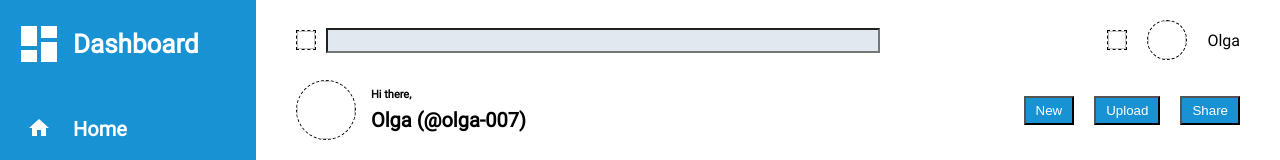
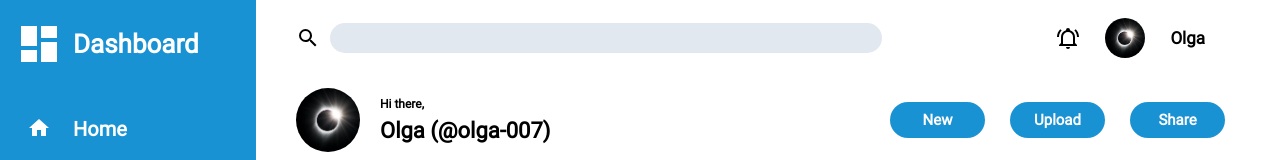
Before and after one commit to olga-007/admin-dashboard, a plain HTML site: page index.html in a window 1280 px wide. Shown: the top 160 px of the page. Drawn offline with Linux system fonts and the light colour scheme.

Commit message:
Refine header styling

```diff
--- a/index.html
+++ b/index.html
@@ -79,27 +79,28 @@
             </ul>
         </div>
     </div>
-    <div class="header">
+    <div class="header shadow">
         <div class="top">
-            <div class="search-bar">
-                <img />
-                <input type="text">
-            </div>
-            <img />
-            <img class="top-avatar" />
+            <form class="search-bar" action="" method="post"
+                onsubmit="alert('Your search would have been submitted now...'); return false;">
+                <input type="image" name="action" src="./assets/magnify.svg">
+                <input type="text" maxlength="100">
+            </form>
+            <img title="No notifications" src="./assets/bell-ring-outline.svg" />
+            <img class="avatar" title="Profile" src="./assets/current-user-avatar.jpeg" />
             <div class="user-name">Olga</div>
         </div>
         <div class="user">
             <div class="user-card">
-                <img />
+                <img src="./assets/current-user-avatar.jpeg" />
                 <div>
                     <div class="hello">Hi there,</div>
                     <div>Olga (@olga-007)</div>
                 </div>
             </div>
-            <button>New</button>
-            <button>Upload</button>
-            <button>Share</button>
+            <a class="btn" href="#">New</a>
+            <a class="btn" href="#">Upload</a>
+            <a class="btn" href="#">Share</a>
         </div>
     </div>
     <div class="main">
--- a/styles.css
+++ b/styles.css
@@ -20,9 +20,11 @@ a {
 
 body {
     font-family: Roboto, Helvetica, Arial, sans-serif;
+    font-size: 16px;
     height: 100vh;
     display: grid;
-    grid-template: auto 1fr / minmax(min-content, 1fr) 4fr;
+    grid-template: auto 1fr / minmax(min-content, 1fr) minmax(750px, 4fr);
+    background-color: rgb(226, 232, 240);
 }
 
 .sidebar {
@@ -85,76 +87,99 @@ ul {
     }
 }
 
+.shadow {
+    box-shadow: 5px 5px 5px rgb(210, 210, 210);
+}
+
 .header {
-    padding: 10px 20px;
+    padding: 8px 25px 8px 20px;
+    background-color: white;
 
     &>* {
-        padding: 10px 20px;
+        padding: 10px 30px 10px 20px;
         display: grid;
         grid-auto-flow: column;
         grid-template-columns: 1fr auto auto auto;
         justify-content: space-between;
         align-items: center;
-        gap: 20px;
+        gap: 25px;
     }
 }
 
-.top img {
-    width: 20px;
-    height: 20px;
-    border: 1px dashed black;
+.top {
+    margin-bottom: 10px;
+
+    & img,
+    & input[type=image] {
+        width: 24px;
+        height: 24px;
+    }
+
+    & img.avatar {
+        width: 40px;
+        height: 40px;
+        border-radius: 50%;
+    }
+
+    & .user-name {
+        font-size: 17px;
+        padding-right: 20px;
+        font-weight: bold;
+    }
 }
 
 .search-bar {
     display: grid;
-    grid-template-columns: auto clamp(300px, 70%, 600px);
+    grid-template-columns: auto clamp(400px, 75%, 750px);
     justify-content: start;
     align-items: center;
     gap: 10px;
 
-    & input {
-        height: 25px;
+    & input[type=text] {
+        font-size: 16px;
+        height: 30px;
+        padding: 0 14px;
         background-color: rgb(226, 232, 240);
+        border-radius: 15px;
+        border: none;
+        outline: none;
     }
-}
-
-img.top-avatar {
-    width: 40px;
-    height: 40px;
-    border: 1px dashed black;
-    border-radius: 50%;
 }
 
 .user-card {
     display: grid;
     grid-template-columns: auto 1fr;
     align-items: center;
-    gap: 15px;
-    font-size: 20px;
+    gap: 20px;
+    font-size: 22px;
     font-weight: bold;
 
     & .hello {
-        font-size: 11px;
+        font-size: 12px;
         margin-bottom: 7px;
     }
 
     & img {
-        width: 60px;
-        height: 60px;
-        border: 1px dashed black;
+        width: 64px;
+        height: 64px;
         border-radius: 50%;
     }
 }
 
-button {
+a.btn {
+    font-size: 15px;
+    font-weight: bold;
     color: white;
     background-color: rgb(25, 146, 212);
-    padding: 5px 10px;
+    border-radius: 20px;
+    line-height: 36px;
+    width: 95px;
+    text-align: center;
 }
 
 .main {
-    background-color: rgb(226, 232, 240);
     padding: 20px;
+    padding-right: 25px;
     display: grid;
     grid-template: auto 1fr / 3fr 1fr;
     gap: 20px;
@@ -225,18 +250,18 @@ button {
     border: 1px solid red;
 
     &>* {
+        border: 1px solid blue;
+    }
+
+    &>*>* {
+        border: 1px solid black;
+    }
+
+    &>*>*>* {
         border: 1px solid orange;
     }
 
-    &>*>* {
-        border: 1px solid blue;
-    }
-
-    &>*>*>* {
+    &>*>*>*>* {
         border: 1px solid aqua;
     }
-
-    &>*>*>*>* {
-        border: 1px solid yellow;
-    }
 } */
```
Also changed, not shown: assets/bell-ring-outline.svg (added), assets/current-user-avatar.jpeg (added), assets/magnify.svg (added).
